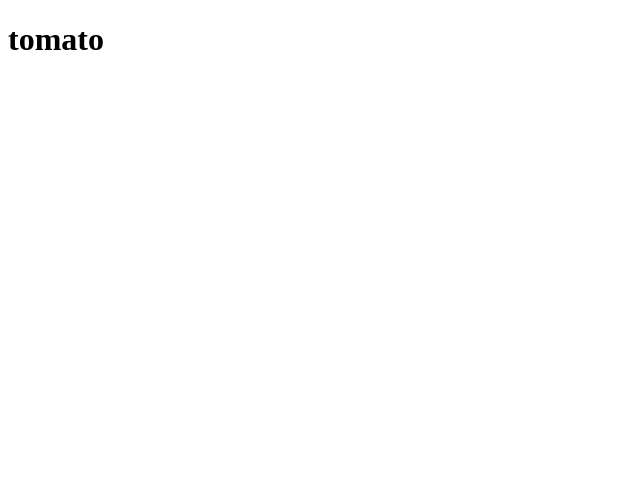
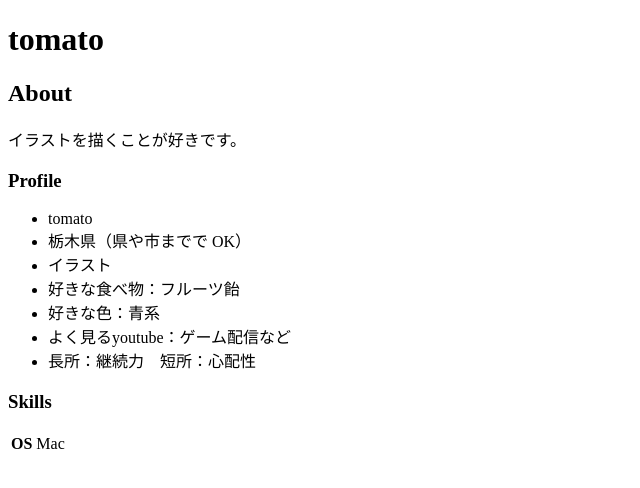
Before and after one commit to yangxiangjiujing28-cloud/tomato, a plain HTML site: page index.html in a window 1280 px wide. Shown: the whole page, without its empty margins (0-640 px from the left). Drawn offline with Linux system fonts and the light colour scheme.

Commit message:
情報を追加

```diff
--- a/index.html
+++ b/index.html
@@ -9,3 +9,27 @@
     <h1>tomato</h1>
   </body>
 </html>
+
+
+    <h2>About</h2>
+    <p>
+      イラストを描くことが好きです。
+    </p>
+
+    <h3>Profile</h3>
+    <ul>
+      <li>tomato</li>
+      <li>栃木県（県や市までで OK）</li>
+      <li>イラスト</li>
+      <li>好きな食べ物：フルーツ飴</li>
+      <li>好きな色：青系</li>
+      <li>よく見るyoutube：ゲーム配信など
+      <li>長所：継続力　短所：心配性</li>
+    </ul>
+
+    <h3>Skills</h3>
+    <table>
+      <tr>
+        <th>OS</th>
+        <td>Mac</td>
+      </tr>
```
